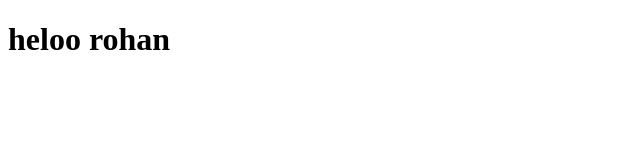
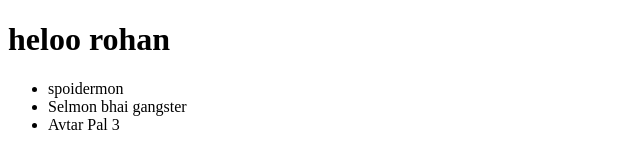
Before and after one commit to Piyush444byte/internship, a plain HTML site: page js/dom.html in a window 1280 px wide. Shown: the whole page, without its empty margins (0-640 px from the left). Drawn offline with Linux system fonts and the light colour scheme.

Commit message:
working on dom.html-part2

```diff
--- a/js/dom.html
+++ b/js/dom.html
@@ -8,5 +8,10 @@
 </head>
 <body>
     <h1 id="heading">heloo rohan</h1>
+    <ul>
+        <li class="movie">spoidermon</li>
+        <li class="movie">Selmon bhai gangster</li>
+        <li class="movie">Avtar Pal 3</li>
+    </ul>
 </body>
 </html>
--- a/js/dom.js
+++ b/js/dom.js
@@ -2,3 +2,9 @@ console.log("DOM manipulation script loaded.");
 
 const h = document. getElementById('heading');
 console.log(h);
+
+const p = document.getElementsByClassName('movie');
+console.log(p);
+
+const h2= document.querySelector('h');
+console.log(h);
```
